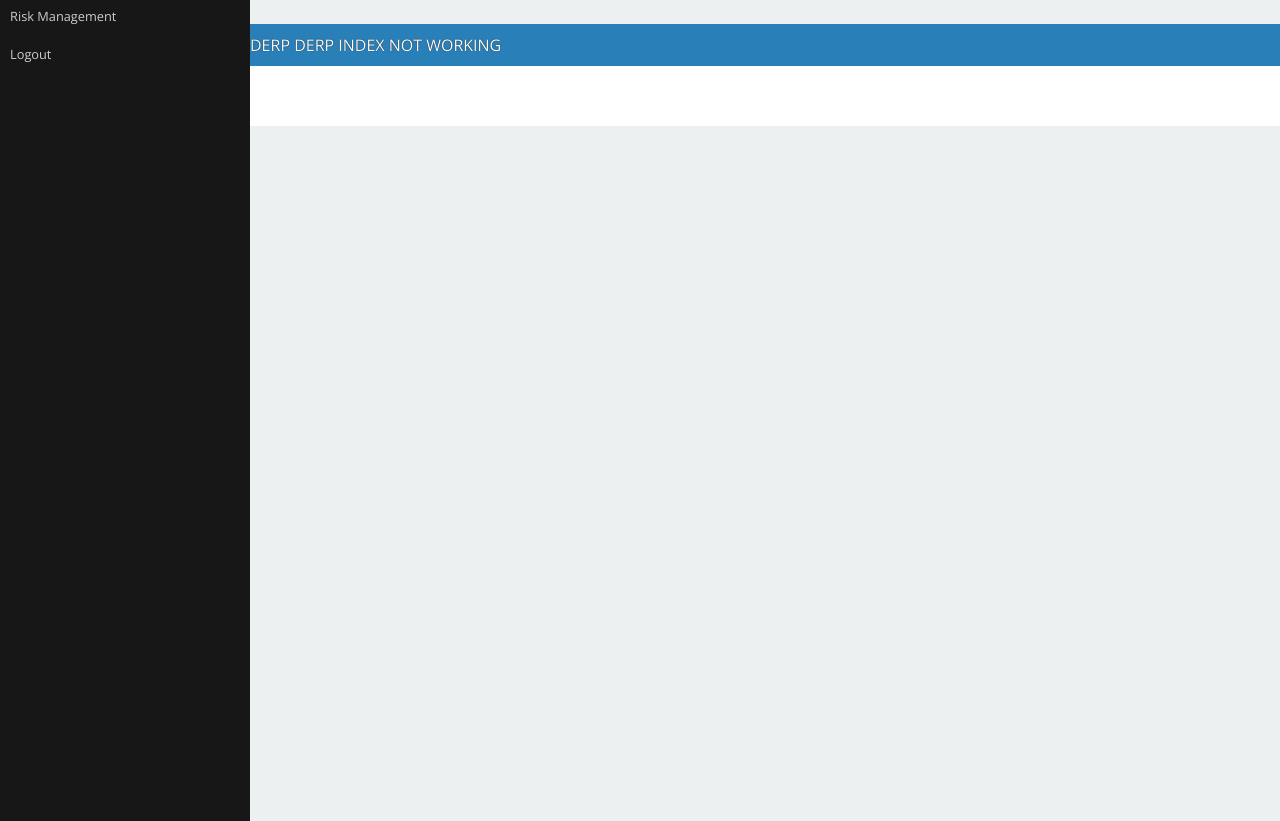
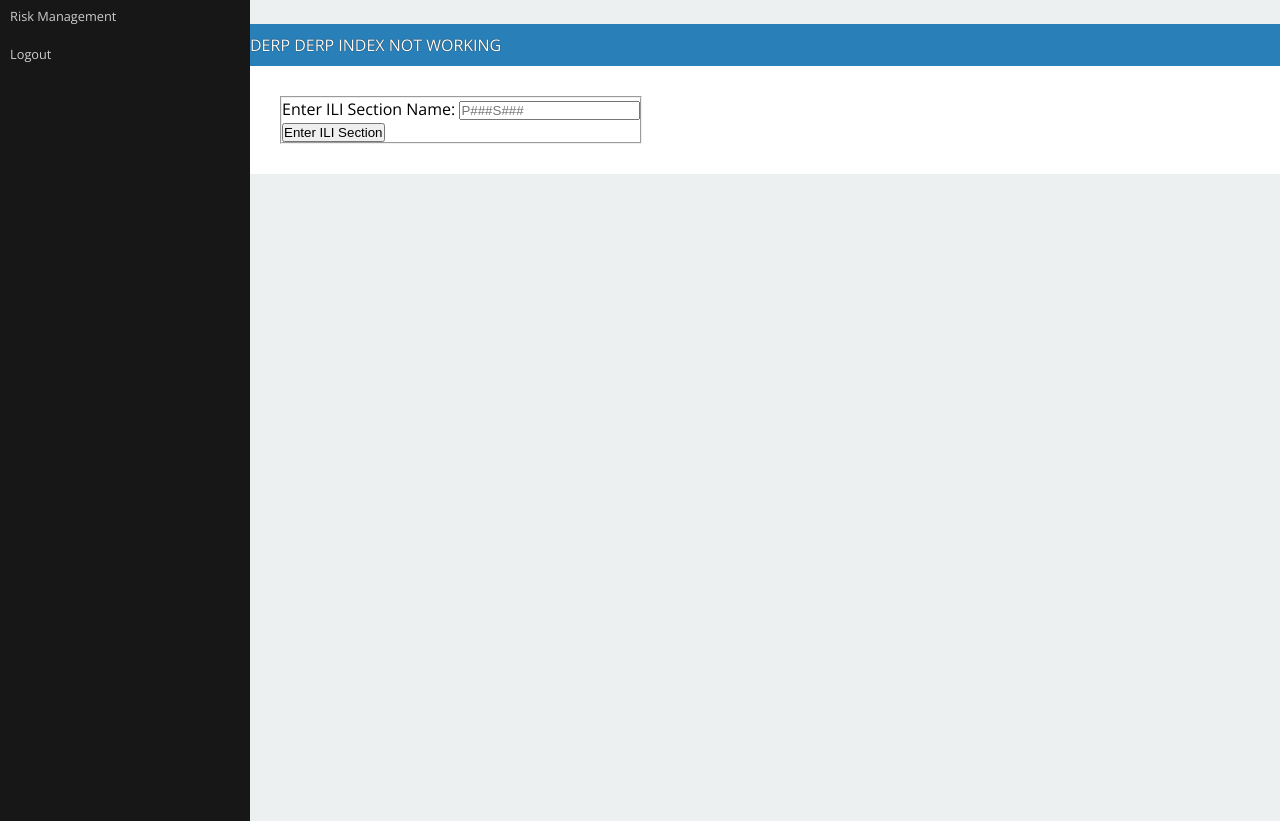
Before and after one commit to mariane17/marianeisgoingcray, a website: page public/index.html in a window 1280 px wide. Shown: the part 129-950 px from the top of the page. Drawn offline with nearby package versions, Linux system fonts and the light colour scheme.

Commit message:
variable fetch table name working from html to server

```diff
--- a/public/index.html
+++ b/public/index.html
@@ -33,27 +33,17 @@
 			<p>Testing out map for all pipe and ILI sections</p>
 		</div>
 
-			<div id="box" ng-app="myILI" ng-controller="ili_controller">
-					<div class="box-top">DERP DERP INDEX NOT WORKING</div>
-					<div class="box-panel">
-		<!--	<script type="text/javascript">console.log('testing angular http json parse')
-var myILIapp = angular.module('myILI',[]);
-
-myILIapp.controller('ili_controller',function($scope,$http){
-	$http.get('https://marianeisgoingcray.mybluemix.net/select', function(response){
-			 var body = '';
-
-			  response.on('data', function(chunk) {
-			    body += chunk;
-			  });
-
-			  response.on('end', function() {
-			    $scope.data = JSON.parse(body);
-			  });
-		});
-	});
-	console.log(data);
-			</script>-->
+			<div id="box" >
+	 			<div class="box-top">DERP DERP INDEX NOT WORKING</div>
+				<div class="box-panel">
+	<form action="/" method="post" enctype="multipart/form-data">
+         <fieldset>
+            <label for="name">Enter ILI Section Name:</label>
+            <input type="text" id="ilisection" name="ilisection" placeholder="P###S###" />
+            <br />
+            <input type="submit" value="Enter ILI Section" />
+         </fieldset>
+      </form>
 
 					</div>
 			</div>
```
Also changed, not shown: app.js (+10 -5 lines).
